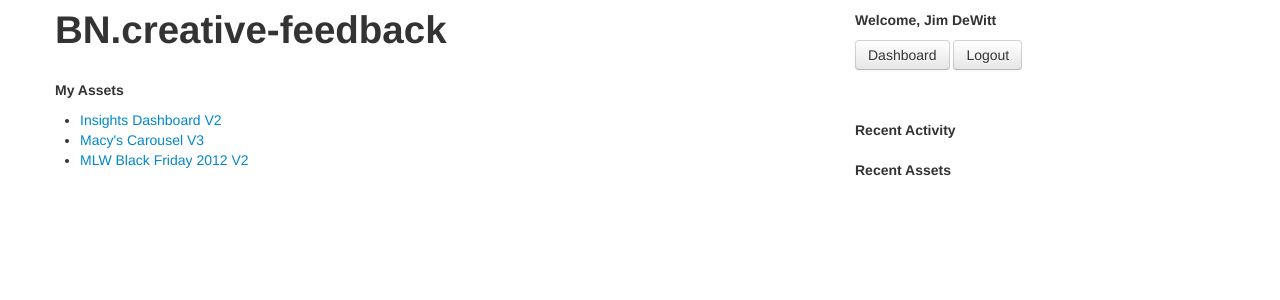
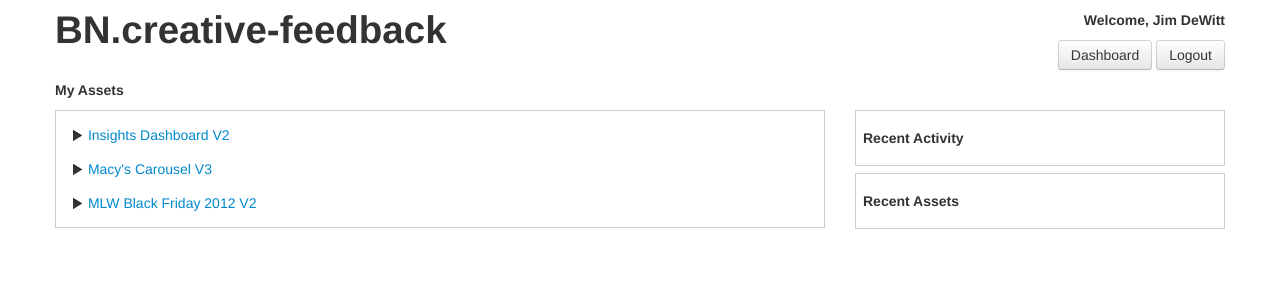
Before and after one commit to jdewitt3/bn-creative-feedback, a PHP site: page /HAXKR/dashboard.html in a window 1280 px wide. Shown: the top 300 px of the page. Run offline with PHP 8.4, Linux system fonts and the light colour scheme; some libraries are stand-ins or nearby versions.

Commit message:
updating styles

```diff
--- a/css/styles.css
+++ b/css/styles.css
@@ -24,3 +24,36 @@
 .last {
 	border-bottom:0;
 }
+
+.control-panel {
+	margin-bottom:.5em;
+}
+
+.add-comment {
+	padding:.5em;
+	border:1px solid #ccc;
+	margin-bottom:.5em;
+}
+
+.user-panel {
+	text-align:right;
+}
+
+#AddCommentForm textarea {
+	width:80%;
+}
+
+.asset-list, .recent-assets, .recent-activity {
+	padding:.5em;
+	border:1px solid #ccc;
+	margin-bottom:.5em;
+}
+
+.asset-list ul {
+	list-style-type:none;
+	margin:0;
+}
+
+.asset-list ul li {
+	padding:.5em;
+}
--- a/dashboard.html
+++ b/dashboard.html
@@ -46,13 +46,13 @@
                 <div class="span8 asset-list">
                     <ul>
                         <li>
-                            <a href="#">Insights Dashboard V2</a>
+                            <i class="icon-play"></i> <a href="#">Insights Dashboard V2</a>
                         </li>
                         <li>
-                            <a href="#">Macy's Carousel V3</a>
+                            <i class="icon-play"></i> <a href="#">Macy's Carousel V3</a>
                         </li>
                         <li>
-                            <a href="#">MLW Black Friday 2012 V2</a>
+                            <i class="icon-play"></i> <a href="#">MLW Black Friday 2012 V2</a>
                         </li>
                     </ul>
                 </div>
```
